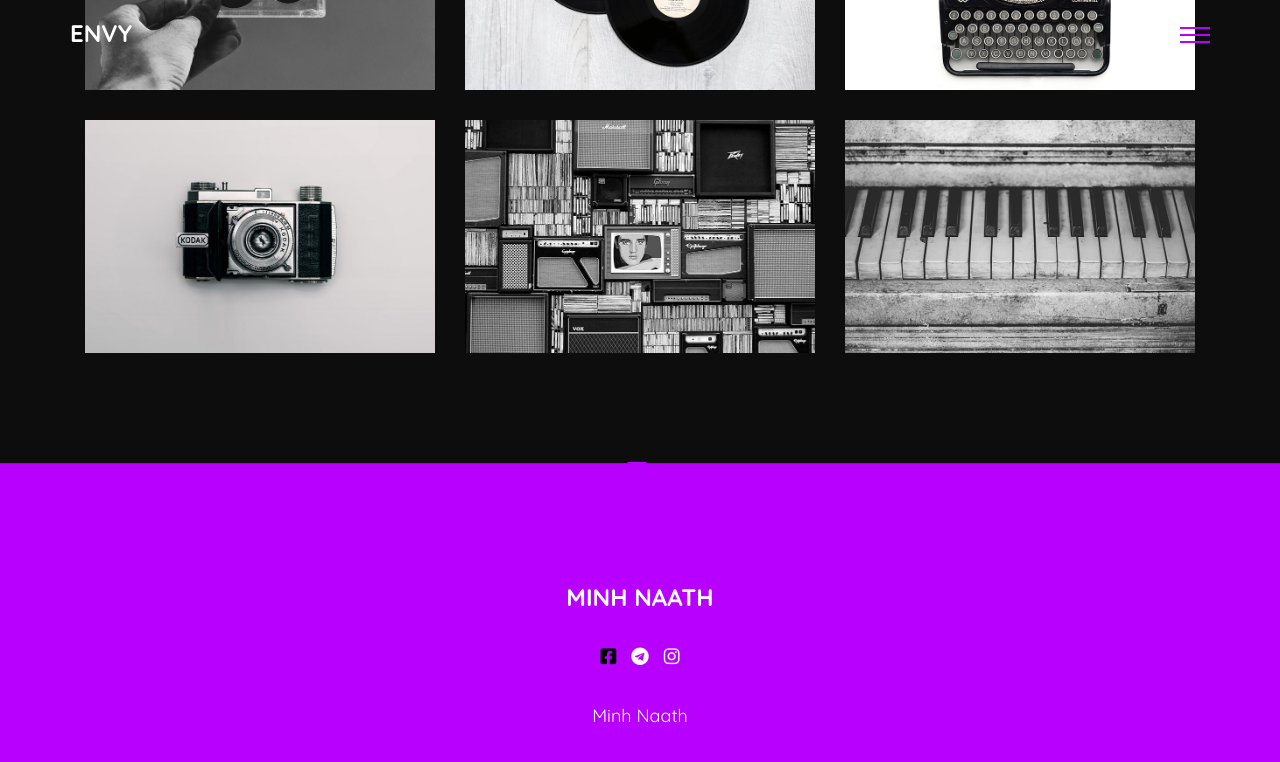
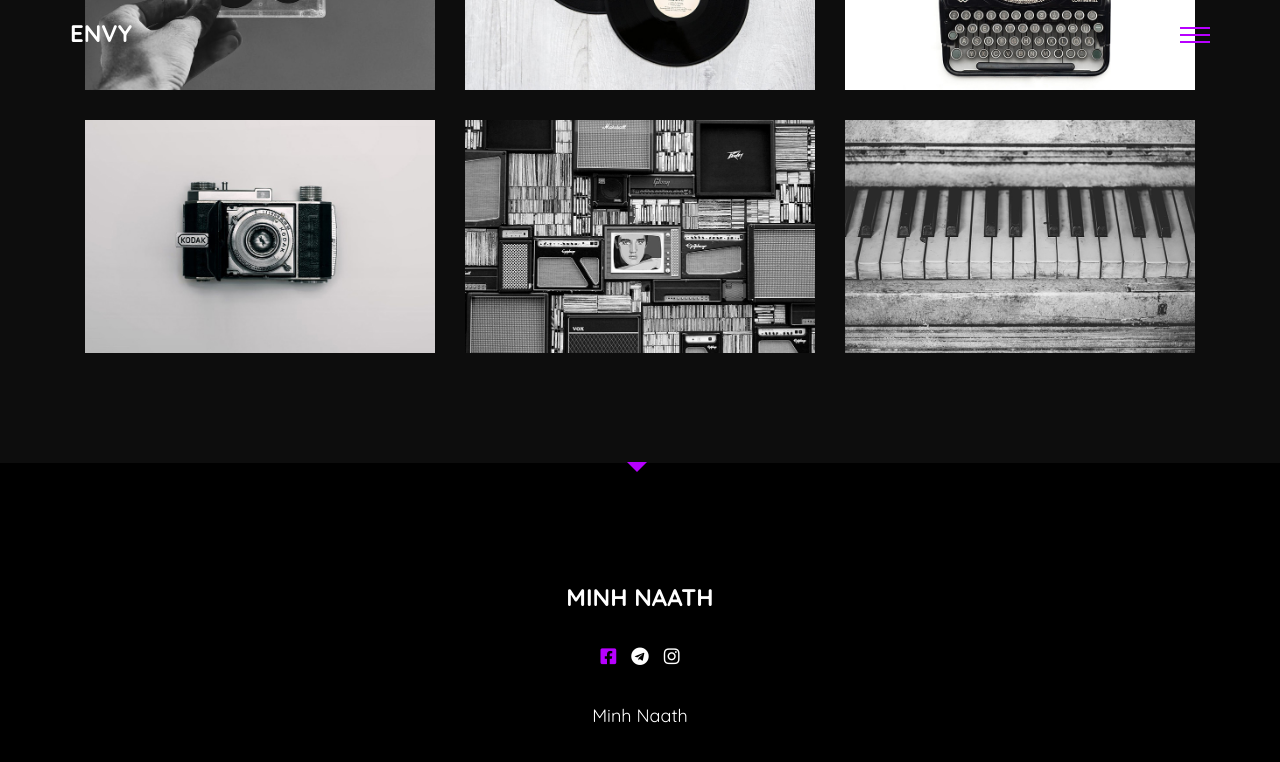
Before and after one commit to Nhat0301/web1, a plain HTML site: page index.html in a window 1280 px wide. In both pictures the pointer is over the icon 608 px from the left and 4885 px from the top of the page. Shown: the part 4230-4992 px from the top of the page. Drawn offline with Linux system fonts and the light colour scheme.

Commit message:
Update style.css

```diff
--- a/css/style.css
+++ b/css/style.css
@@ -385,7 +385,7 @@ hr {
 }
 
 .social-icon a i:hover {
-  color: #000;
+  color: #b700ff;
 }
 
 .social-links {
@@ -2252,7 +2252,7 @@ input[type="text"] {
 #footer {
   border-top: 1px solid rgba(0, 0, 0, 0.1);
   padding: 2em 0;
-  background: #b700ff;
+  background: #000;
 }
 
 #footer .section-title {
```
